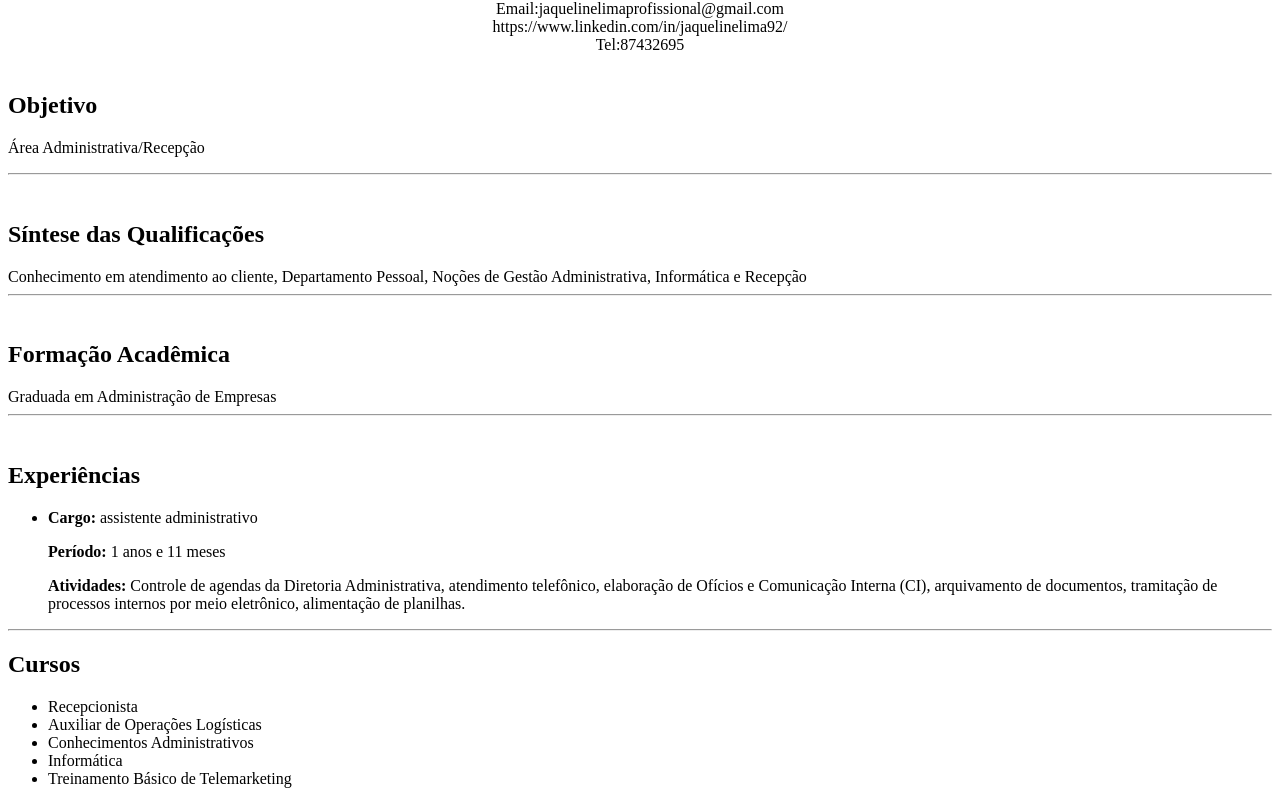
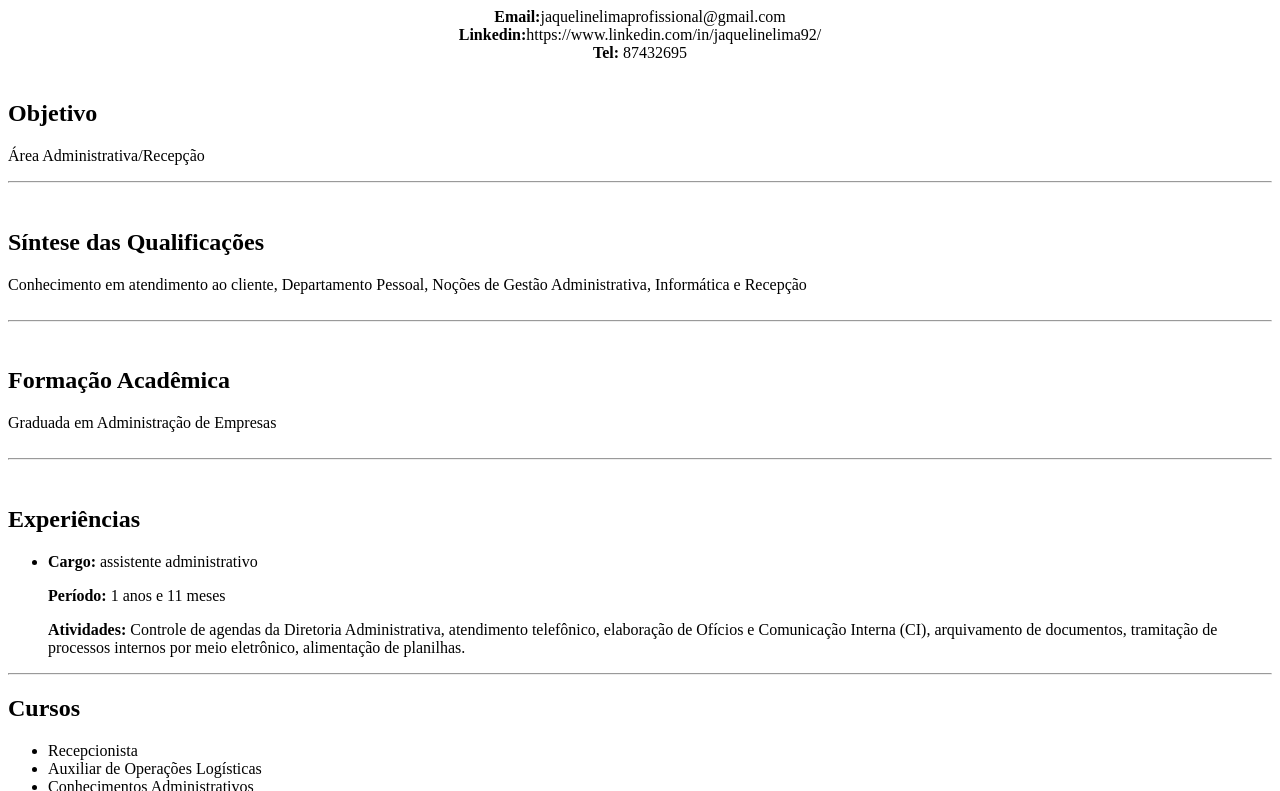
Before and after one commit to jaquelinelimatech/primeiroprojeto, a plain HTML site: page index.html in a window 1280 px wide. Shown: the part 392-1183 px from the top of the page. Drawn offline with Linux system fonts and the light colour scheme.

Commit message:
Add files via upload

```diff
--- a/index.html
+++ b/index.html
@@ -1,5 +1,5 @@
 <!DOCTYPE html>
-<html lang="pt-br">
+<p lang="pt-br">
 <head>
     <meta charset="UTF-8">
     <meta name="viewport" content="width=device-width, initial-scale=1.0">
@@ -11,15 +11,17 @@
 
 
     <center><h1>Jaqueline Conceição Lima</h1></center>
-    <center><h>Email:jaquelinelimaprofissional@gmail.com</h></center>
-    <center>https://www.linkedin.com/in/jaquelinelima92/</center>
-    <center>Tel:87432695</center>
+    <center><h><b>Email:</b>jaquelinelimaprofissional@gmail.com</h></center>
+    <center><b>Linkedin:</b>https://www.linkedin.com/in/jaquelinelima92/</center>
+    <center><b>Tel: </b>87432695</center>
+
 <br>
 
-<div><p><h2>Objetivo</h2>Área Administrativa/Recepção</p></div>
+<p><h2>Objetivo</h2>Área Administrativa/Recepção</p>
 <hr>
-<br><h2>Síntese das Qualificações</h2>Conhecimento em atendimento ao cliente, Departamento Pessoal, Noções de Gestão Administrativa, Informática e Recepção<br>
-<hr><br><h2>Formação Acadêmica </h2>Graduada em Administração de Empresas<br>
+<br>
+<h2>Síntese das Qualificações</h2>Conhecimento em atendimento ao cliente, Departamento Pessoal, Noções de Gestão Administrativa, Informática e Recepção<br>
+<br><hr><br><h2>Formação Acadêmica </h2>Graduada em Administração de Empresas<br><br>
 <hr><br><h2>Experiências</h2>
 <ul>
     <li><strong>Cargo:</strong> assistente administrativo</li><p></p>
```
